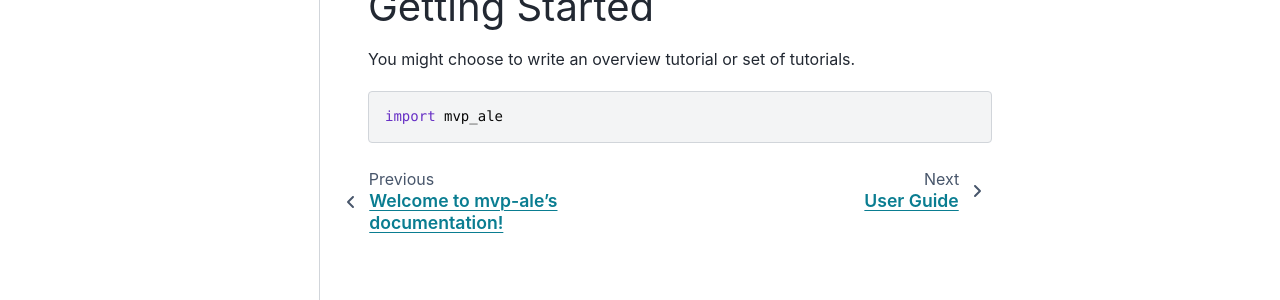
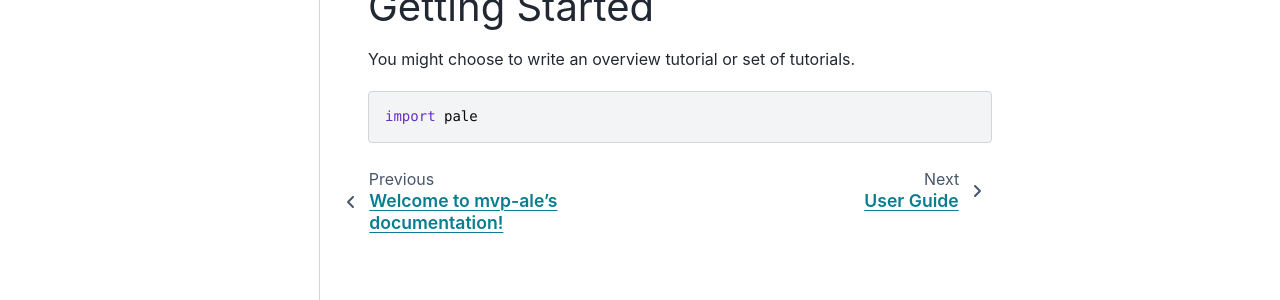
Before and after one commit to choderalab/pale, a Sphinx documentation site: the page built from docs/getting_started.rst, in a window 1280 px wide. Shown: the part 163-463 px from the top of the page. Built offline with Sphinx 7.4.7 and the PyData theme 0.15.4, drawn with Linux system fonts in a browser that asks for light colours; the version number could not be read and is left out.

Commit message:
Replacing every mvp_ale with pale. Rebranding.

```diff
--- a/docs/api.rst
+++ b/docs/api.rst
@@ -4,4 +4,4 @@
 .. autosummary::
    :toctree: autosummary
 
-   mvp_ale.canvas
+   pale.canvas
--- a/docs/conf.py
+++ b/docs/conf.py
@@ -17,7 +17,7 @@
 import sys
 sys.path.insert(0, os.path.abspath('..'))
 
-import mvp_ale
+import pale
 
 
 # -- Project information -----------------------------------------------------
@@ -120,7 +120,7 @@
 # -- Options for HTMLHelp output ---------------------------------------------
 
 # Output file base name for HTML help builder.
-htmlhelp_basename = 'mvp_aledoc'
+htmlhelp_basename = 'paledoc'
 
 
 # -- Options for LaTeX output ------------------------------------------------
@@ -147,8 +147,8 @@
 # (source start file, target name, title,
 #  author, documentclass [howto, manual, or own class]).
 latex_documents = [
-    (master_doc, 'mvp_ale.tex', 'mvp-ale Documentation',
-     'mvp_ale', 'manual'),
+    (master_doc, 'pale.tex', 'mvp-ale Documentation',
+     'pale', 'manual'),
 ]
 
 
@@ -157,7 +157,7 @@
 # One entry per manual page. List of tuples
 # (source start file, name, description, authors, manual section).
 man_pages = [
-    (master_doc, 'mvp_ale', 'mvp-ale Documentation',
+    (master_doc, 'pale', 'mvp-ale Documentation',
      [author], 1)
 ]
 
@@ -168,8 +168,8 @@
 # (source start file, target name, title, author,
 #  dir menu entry, description, category)
 texinfo_documents = [
-    (master_doc, 'mvp_ale', 'mvp-ale Documentation',
-     author, 'mvp_ale', 'Mutational Variability and Protein Alchemical Landscape Explorer',
+    (master_doc, 'pale', 'mvp-ale Documentation',
+     author, 'pale', 'Mutational Variability and Protein Alchemical Landscape Explorer',
      'Miscellaneous'),
 ]
 
--- a/docs/getting_started.rst
+++ b/docs/getting_started.rst
@@ -6,4 +6,4 @@
 
 .. code-block:: python
 
-    import mvp_ale
+    import pale
--- a/docs/index.rst
+++ b/docs/index.rst
@@ -1,4 +1,4 @@
-.. mvp_ale documentation master file, created by
+.. pale documentation master file, created by
    sphinx-quickstart on Thu Mar 15 13:55:56 2018.
    You can adapt this file completely to your liking, but it should at least
    contain the root `toctree` directive.
--- a/pale/__init__.py
+++ b/pale/__init__.py
@@ -1,7 +1,7 @@
 """Mutational Variability and Protein Alchemical Landscape Explorer"""
 
 # Add imports here
-from .mvp_ale import *
+from .pale import *
 
 
 from ._version import __version__
--- a/pyproject.toml
+++ b/pyproject.toml
@@ -26,8 +26,8 @@
 
 # Update the urls once the hosting is set up.
 #[project.urls]
-#"Source" = "https://github.com/<username>/mvp_ale/"
-#"Documentation" = "https://mvp_ale.readthedocs.io/"
+#"Source" = "https://github.com/<username>/pale/"
+#"Documentation" = "https://pale.readthedocs.io/"
 
 [project.optional-dependencies]
 test = [
--- a/setup.cfg
+++ b/setup.cfg
@@ -6,7 +6,7 @@
     # Omit the tests
     */tests/*
     # Omit generated versioneer
-    mvp_ale/_version.py
+    pale/_version.py
 
 [yapf]
 # YAPF, in .style.yapf files this shows up as "[style]" header
```
Also changed, not shown: README.md (+2 -2 lines), devtools/README.md, 4 other files.
